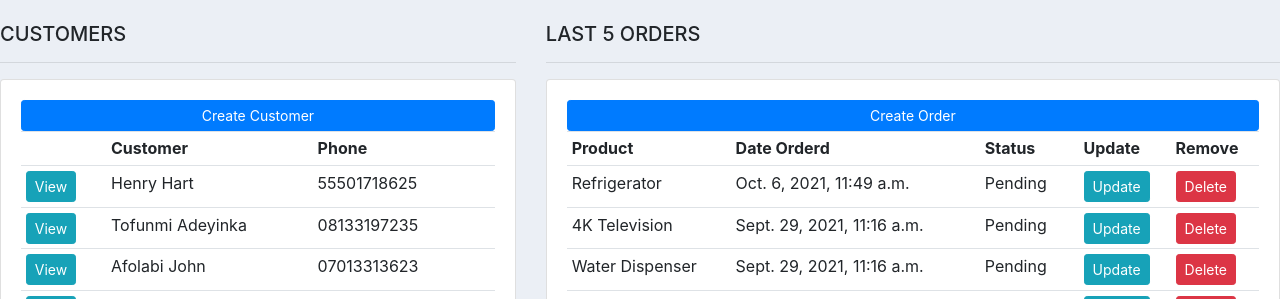
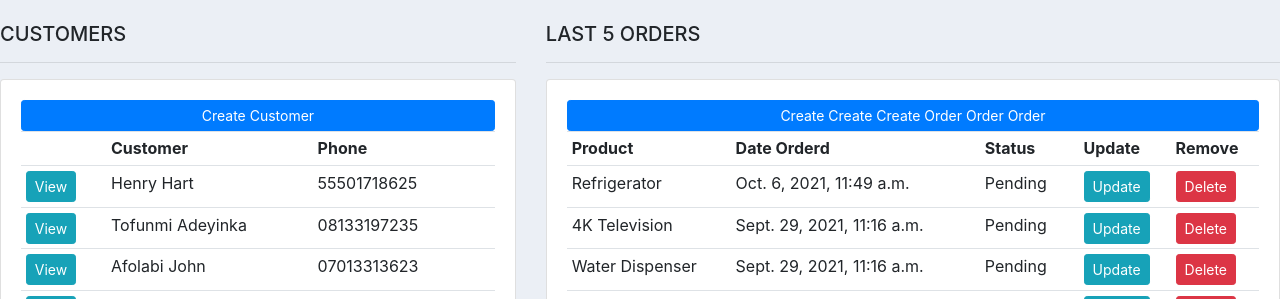
Before and after one commit to tohmyy/julien1-masterlive, a Django app: page / in a window 1280 px wide. Shown: the part 247-546 px from the top of the page. Run offline with Django 3.2, Linux system fonts and the light colour scheme; a user stored in the database is signed in; data comes from the database, SQL or seed files in the repository; some libraries are stand-ins or nearby versions.

Commit message:
Update dashboard.html

```diff
--- a/accounts/templates/accounts/dashboard.html
+++ b/accounts/templates/accounts/dashboard.html
@@ -35,7 +35,7 @@
         <h5>LAST 5 ORDERS</h5>
         <hr>
 <div class="card card-body">
-        <a class="btn btn-primary  btn-sm btn-block" href="{% url 'create_order' %}">Create Order</a>
+        <a class="btn btn-primary  btn-sm btn-block" href="{% url 'create_customer' %}">Create Create Create Order Order Order</a>
     <table class="table table-sm">
 <tr>
         <th>Product</th>
```
